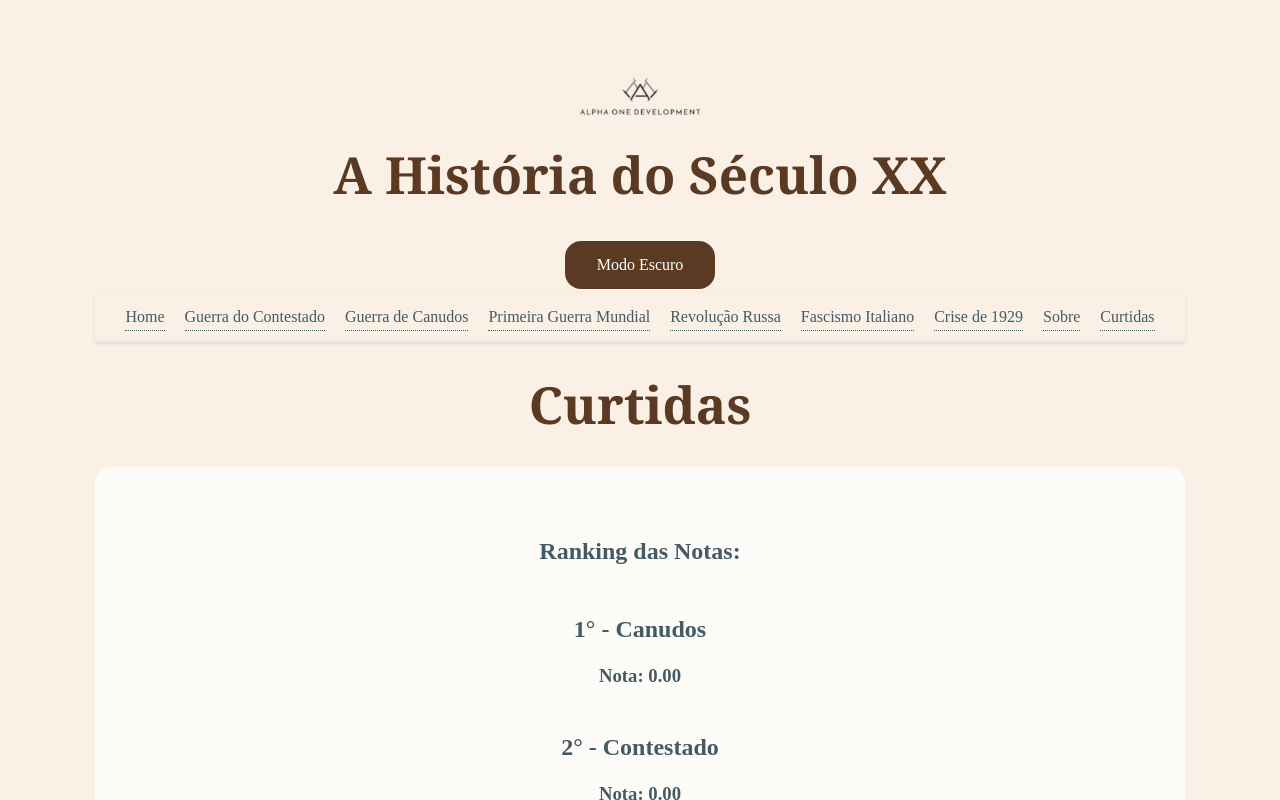
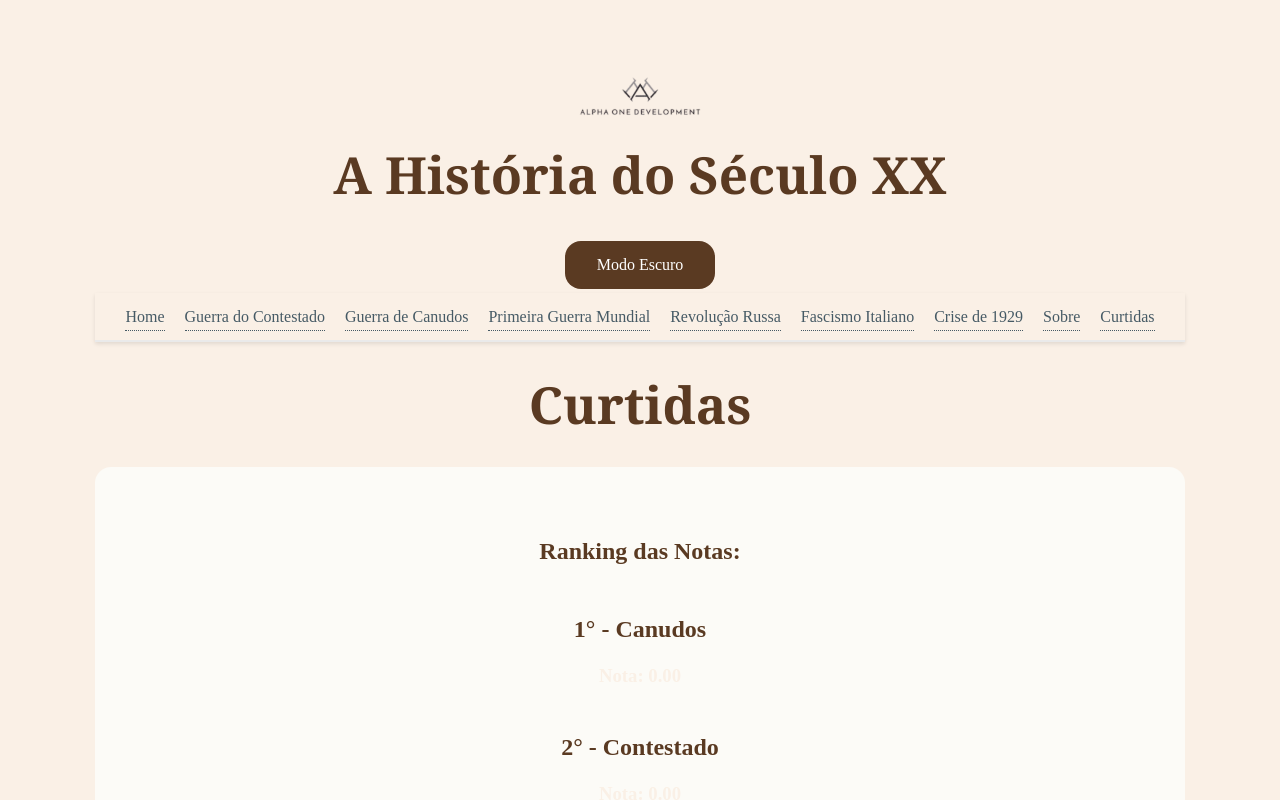
Before and after one commit to Talion2007/PrimeiraGuerraMundial, a React (Vite) app in the folder sitehis/: page /curtidas in a window 1280 px wide. Shown: the top 800 px of the page. Built offline with nearby package versions, Linux system fonts and the light colour scheme.

Commit message:
animacaogostyosa

```diff
--- a/sitehis/src/pages/Curtidas.jsx
+++ b/sitehis/src/pages/Curtidas.jsx
@@ -2,7 +2,7 @@ import Footer from "../components/footer";
 import Header from "../components/header";
 import { useState } from "react";
 import "../styles/page.css";
-import "../styles/curtida.css"; // Importando o CSS para estilização
+
 
 function Curtidas() {
   const artigoCanudos = localStorage.getItem("Artigo Canudos") || 0;
@@ -32,7 +32,7 @@ const medias = [
 const mediaOrdenada = medias.sort((a, b) => b.nota - a.nota);
 
   return (
-    <div>
+    <div className="liked">
       <Header />
       <h1>Curtidas</h1>
       <section className="bloco">
--- a/sitehis/src/styles/header.css
+++ b/sitehis/src/styles/header.css
@@ -31,6 +31,8 @@ body.dark-header header {
   background-color: #5A3A22;
   color: #FAF0E6;
 
+  transition: background-color 0.3s ease-in-out;
+
 
 
 }
--- a/sitehis/src/styles/home.css
+++ b/sitehis/src/styles/home.css
@@ -20,6 +20,8 @@ body{
     border-radius: 1em;
     padding: 1em;
     color: #2F2F2F;
+
+  transition: background-color 0.3s ease-in-out;
 }
 
 
@@ -27,4 +29,6 @@ body.dark-home .bloco {
   background-color: #6a4930;
   color: #FAF0E6;
   border: 1px solid #5A3A22;
+
+  transition: background-color 0.3s ease-in-out;
 }
--- a/sitehis/src/styles/nav.css
+++ b/sitehis/src/styles/nav.css
@@ -99,6 +99,8 @@ div{
 body.dark-nav nav {
   background-color: #5A3A22;
   border-bottom: 2px solid #5A3A22;
+
+  transition: background-color 0.3s ease-in-out;
 }
 
 body.dark-nav nav ul li a {
--- a/sitehis/src/styles/page.css
+++ b/sitehis/src/styles/page.css
@@ -8,6 +8,8 @@ body {
   line-height: 1.7;
   text-align: center;
   overflow-x: hidden;
+
+  transition: background-color 0.3s ease-in-out;
 }
 
 .image-section {
@@ -138,6 +140,7 @@ iframe{
 body.dark-page {
   background-color: #5A3A22;
   color: #FAF0E6;
+  transition: background-color 0.3s ease-in-out;
 }
 
 body.dark-page p {
@@ -163,6 +166,15 @@ body.dark-page .bloco img:hover {
  box-shadow: 0 8px 16px rgba(255, 226, 202, 0.7);
   margin-bottom: 15px;
   transition: ease 1000ms;
+}
+
+
+.liked h2, h3{
+  color: #5a3a22;
+}
+
+body.dark-page .liked h2, h3{
+  color: #FAF0E6;
 }
 
 
```
